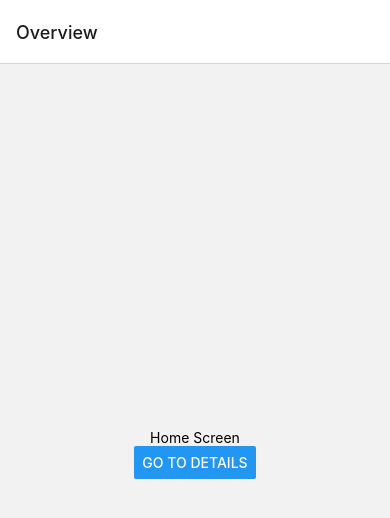
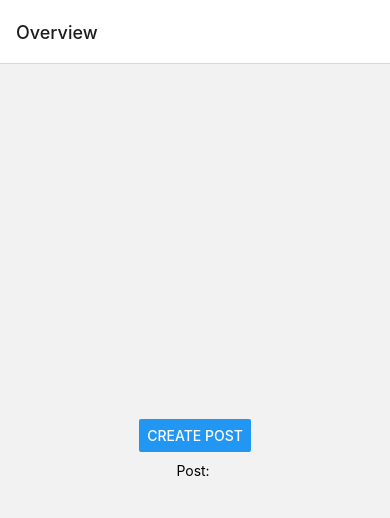
Before and after one commit to kanghyeok93/React-Native-Navigation-6.x, a React Native app: screen / in a window 390 px wide. Shown: the top 518 px of the page. Built offline with nearby package versions, Linux system fonts and the light colour scheme.

Commit message:
feat: #3 study of official documents

```diff
--- a/App.js
+++ b/App.js
@@ -1,24 +1,76 @@
-import React from 'react';
-import {Button, Text, View} from 'react-native';
+import React, {useEffect, useState} from 'react';
+import {Button, Text, TextInput, View} from 'react-native';
 import {NavigationContainer} from '@react-navigation/native';
 import {createNativeStackNavigator} from '@react-navigation/native-stack';
 
-const HomeScreen = ({navigation}) => {
+// const HomeScreen = ({navigation}) => {
+//   return (
+//     <View style={{flex: 1, alignItems: 'center', justifyContent: 'center'}}>
+//       <Text>Home Screen</Text>
+//       <Button title="Go to Details" onPress={() => navigation.navigate('Details', {
+//         itemId: 86,
+//         otherParam: 'anything you want here',
+//       })}/>
+//     </View>
+//   )
+// }
+
+const HomeScreen = ({navigation, route}) => {
+  useEffect(() => {
+    if (route.params?.post) {
+
+    }
+  }, [route.params?.post])
+
   return (
     <View style={{flex: 1, alignItems: 'center', justifyContent: 'center'}}>
-      <Text>Home Screen</Text>
-      <Button title="Go to Details" onPress={() => navigation.navigate('Details')}/>
+      <Button
+        title={'Create post'}
+        onPress={() => navigation.navigate('CreatePost')}
+      />
+      <Text style={{margin: 10}}>Post: {route.params?.post}</Text>
     </View>
   )
 }
 
-const DetailsScreen = ({navigation}) => {
+const CreatePostScreen = ({navigation, route}) => {
+  const [postText, setPostText] = useState('');
+
+  return (
+    <>
+      <TextInput
+        multiline
+        placeholder="What's on your mind?"
+        style={{height: 200, padding: 10, backgroundColor: 'white'}}
+        value={postText}
+        onChangeText={setPostText}
+      />
+      <Button
+        title="Done"
+        onPress={() => {
+          navigation.navigate({
+            name: 'Home',
+            params: {post: postText},
+            marge: true
+          })
+        }}
+      />
+    </>
+  )
+}
+
+const DetailsScreen = ({route, navigation}) => {
+  const {itemId, otherParam} = route.params;
   return (
     <View style={{flex: 1, alignItems: 'center', justifyContent: 'center'}}>
       <Text>Details Screen</Text>
+      <Text>itemId: {JSON.stringify(itemId)}</Text>
+      <Text>otherParam: {JSON.stringify(otherParam)}</Text>
       <Button
         title="Go to Details... again"
-        onPress={() => navigation.push('Details')}
+        onPress={() => navigation.push('Details', {
+          itemId: Math.floor(Math.random() * 100),
+        })}
       />
       <Button title="Go to Home" onPress={() => navigation.navigate('Home')}/>
       <Button title="Go back" onPress={() => navigation.goBack()}/>
@@ -40,7 +92,8 @@ const App = () => {
     <NavigationContainer>
       <Stack.Navigator initialRouteName={"Home"} screenOptions={{title: 'Common Overview'}}>
         <Stack.Screen name="Home" component={HomeScreen} options={{title: 'Overview'}}/>
-        <Stack.Screen name="Details" component={DetailsScreen}/>
+        {/*<Stack.Screen name="Details" component={DetailsScreen} initialParams={{otherParam: 'initial Param'}}/>*/}
+        <Stack.Screen name="CreatePost" component={CreatePostScreen} initialParams={{otherParam: 'initial Param'}}/>
       </Stack.Navigator>
     </NavigationContainer>
   );
```
